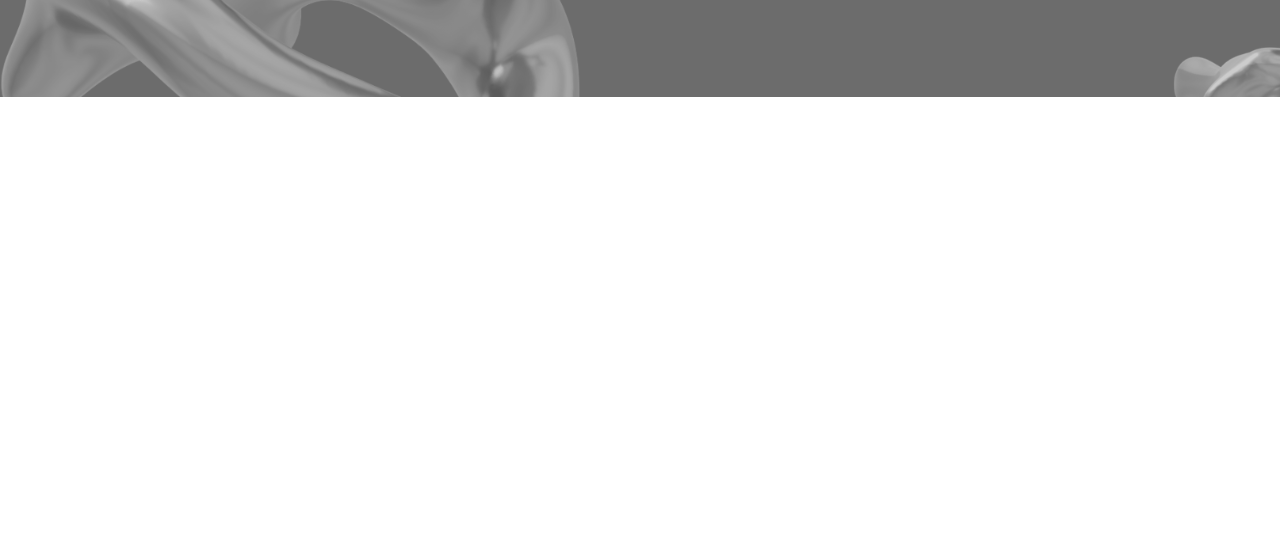
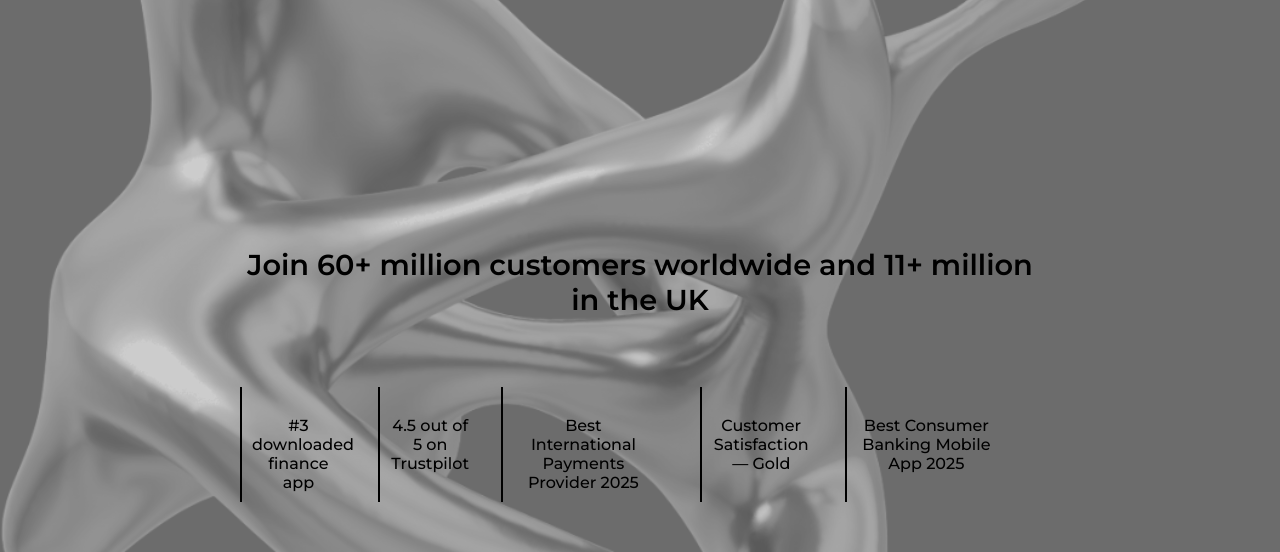
Before and after one commit to Saru-Jr/Revolut-project, a plain HTML site: page index.html in a window 1280 px wide. Shown: the part 1509-2061 px from the top of the page. Before the commit the page ends 1606 px from the top, so only its background shows below. Drawn offline with Linux system fonts and the light colour scheme; a script that the page names is missing.

Commit message:
join code

```diff
--- a/index.html
+++ b/index.html
@@ -67,6 +67,32 @@
                     alt="" class="">
             </div>
         </div>
+        <h2>Join 60+ million customers worldwide and 11+ million in the UK</h2>
+        <div class="join">
+            <div class="join-card">
+                <img src="" alt="">
+                <p>#3 downloaded finance app</p>
+            </div>
+            <div class="join-card">
+                <img src="" alt="">
+                <p>4.5 out of 5 on Trustpilot</p>
+            </div>
+            <div class="join-card">
+                <img src="" alt="">
+                <p>Best International Payments Provider 2025</p>
+            </div>
+            <div class="join-card">
+                <img src="" alt="">
+                <p>Customer Satisfaction — Gold</p>
+            </div>
+            <div class="join-card">
+                <img src="" alt="">
+                <p>Best Consumer Banking Mobile App 2025</p>
+            </div>
+        </div>
+    </div>
+    <div class="visa-card">
+
     </div>
 </body>
 <script src="script.js"></script>
--- a/style.css
+++ b/style.css
@@ -214,6 +214,14 @@ header {
         font-weight: 800;
     }
 
+    h2 {
+        margin-top: 200px;
+        font-size: 1.8rem;
+        text-align: center;
+        margin-bottom: 20px;
+        font-weight: 600;
+    }
+
     p {
         font-size: 1.2rem;
         text-align: center;
@@ -265,4 +273,18 @@ header {
             }
         }
     }
+
+    .join {
+        display: flex;
+        margin-top: 50px;
+        .join-card {
+            border-left: 2px solid black;
+            padding: 10px;
+            p {
+                margin: 0;
+                font-size: 1rem;
+                text-align: center;
+            }
+        }
+    }
 }
```
